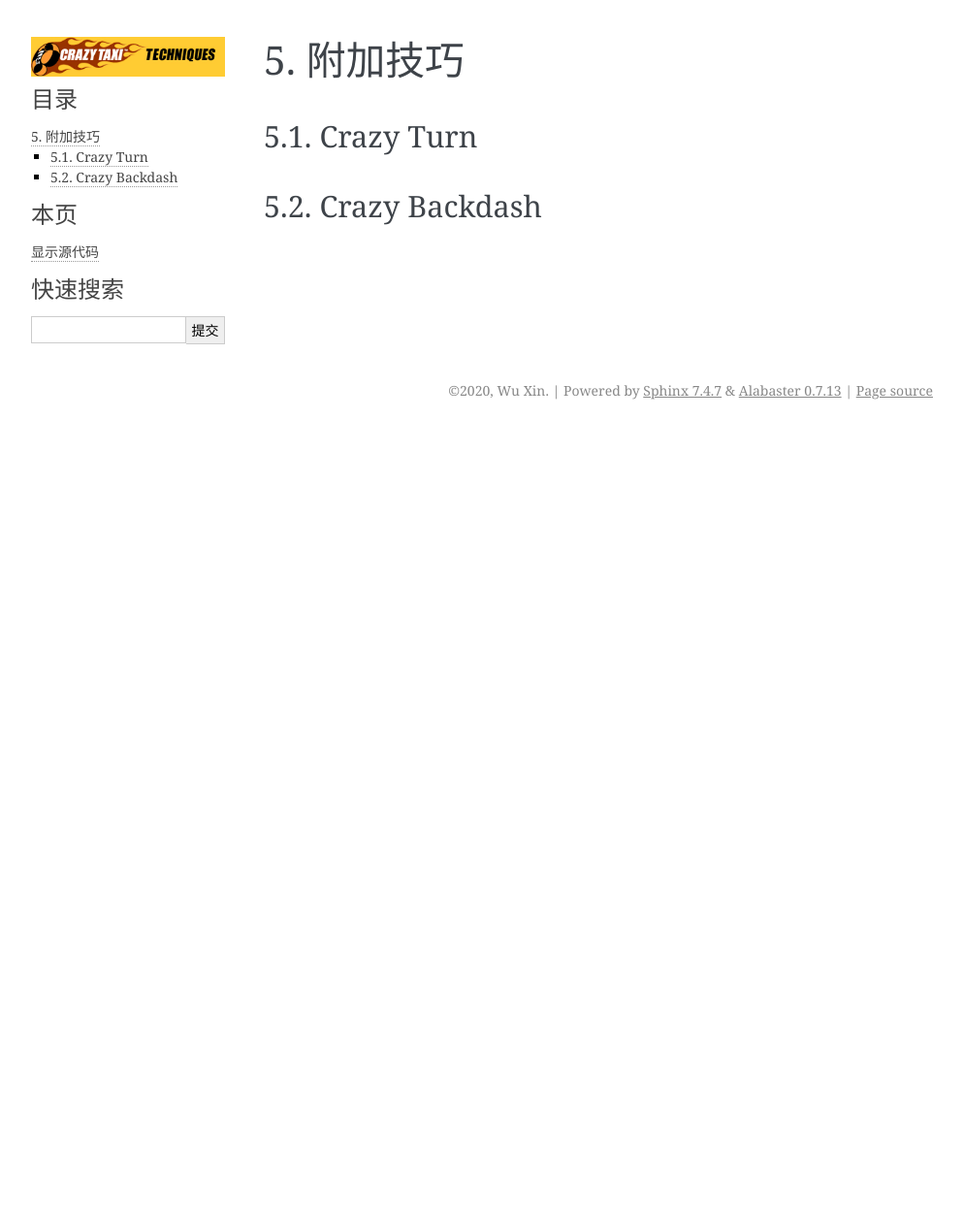
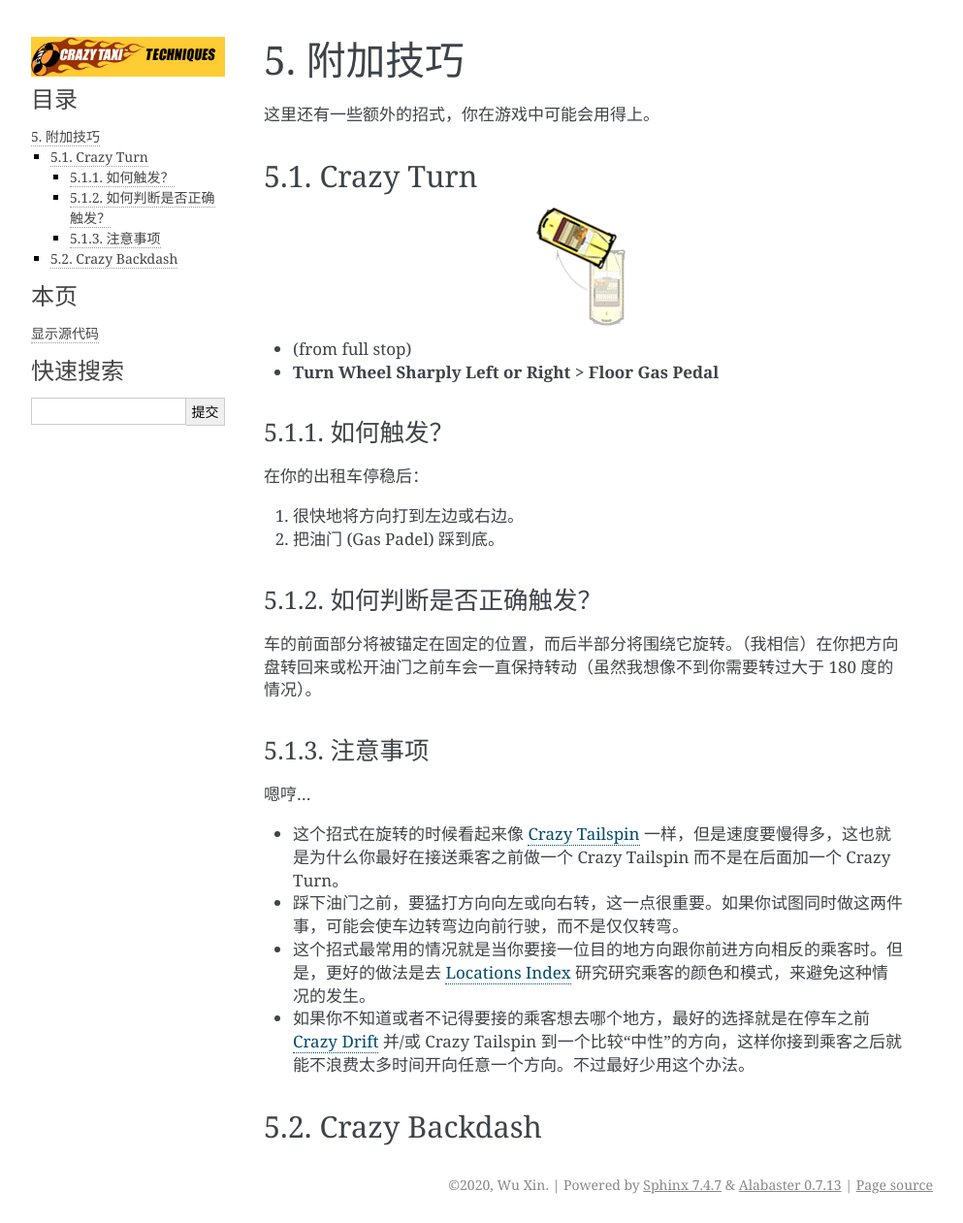
Before and after one commit to XinArkh/crazy-taxi-techniques-zh, a Sphinx documentation site: the page built from docs/Additional-Skills.rst, in a window 1280 px wide. Shown: the whole page at 97% size, without its empty margins (148-1141 px from the left). Built offline with Sphinx 7.4.7, drawn with Linux system fonts in a browser that asks for light colours; before the commit the page ends 900 px from its top, so only the background shows below that.

```diff
--- a/docs/Additional-Skills.rst
+++ b/docs/Additional-Skills.rst
@@ -2,11 +2,47 @@
 
 附加技巧
 ============
+
+这里还有一些额外的招式，你在游戏中可能会用得上。
 
 .. _crazy-turn:
 
 Crazy Turn
 ----------------
 
+.. image:: ./img/CTT-CrazyTurn-100x126.png
+   :align: center
+
+- (from full stop)
+- **Turn Wheel Sharply Left or Right > Floor Gas Pedal**
+
+如何触发？
++++++++++++
+
+在你的出租车停稳后：
+
+1. 很快地将方向打到左边或右边。
+2. 把油门 (Gas Padel) 踩到底。
+
+
+如何判断是否正确触发？
+++++++++++++++++++++++++
+
+车的前面部分将被锚定在固定的位置，而后半部分将围绕它旋转。（我相信）在你把方向盘转回来或松开油门之前车会一直保持转动（虽然我想像不到你需要转过大于 180 度的情况）。
+
+注意事项
+++++++++++++
+
+嗯哼...
+
+- 这个招式在旋转的时候看起来像 :ref:`crazy-tailspin` 一样，但是速度要慢得多，这也就是为什么你最好在接送乘客之前做一个 Crazy Tailspin 而不是在后面加一个 Crazy Turn。
+
+- 踩下油门之前，要猛打方向向左或向右转，这一点很重要。如果你试图同时做这两件事，可能会使车边转弯边向前行驶，而不是仅仅转弯。
+
+- 这个招式最常用的情况就是当你要接一位目的地方向跟你前进方向相反的乘客时。但是，更好的做法是去 :ref:`loc-idx` 研究研究乘客的颜色和模式，来避免这种情况的发生。
+
+- 如果你不知道或者不记得要接的乘客想去哪个地方，最好的选择就是在停车之前 :ref:`crazy-drift` 并/或 Crazy Tailspin 到一个比较“中性”的方向，这样你接到乘客之后就能不浪费太多时间开向任意一个方向。不过最好少用这个办法。
+
+
 Crazy Backdash
 ------------------
--- a/docs/Location-Notes.rst
+++ b/docs/Location-Notes.rst
@@ -3,5 +3,11 @@
 ※ 下车点位置地图
 ====================
 
+Course Map
+-------------
 
-345
+
+.. _loc-idx:
+
+Locations Index
+-------------------
--- a/docs/conf.py
+++ b/docs/conf.py
@@ -17,7 +17,7 @@
 
 # -- Project information -----------------------------------------------------
 
-project = 'crazy-taxi-techniques-zh'
+project = '《疯狂出租车》手册中文版'
 copyright = '2020, Wu Xin'
 author = 'Wu Xin'
 
--- a/docs/index.rst
+++ b/docs/index.rst
@@ -3,7 +3,7 @@
    You can adapt this file completely to your liking, but it should at least
    contain the root `toctree` directive.
 
-Crazy Taxi 手册中文版
+《疯狂出租车》手册中文版
 ====================================================
 
 
@@ -15,9 +15,9 @@ Crazy Taxi 手册中文版
 
 .. note::
 
-   本手册为\ `该网站 <http://www.crazytaxi.net/>`_\ 的\ **非官方**\ 中文翻译。
+   本手册是对\ `该网站 <http://www.crazytaxi.net/>`_\ 的\ **非官方**\ 中文翻译。
 
-本手册的目标是帮助每一个喜欢\ **疯狂出租车**\ （\ `Crazy Taxi <https://en.wikipedia.org/wiki/Crazy_Taxi>`_）的玩家取得 "\ **Crazy**\ " 级的排名，即在每一场游戏中拿到 $20,000 以上的分数。
+本手册的目标是帮助每一个喜欢\ **疯狂出租车** (\ `Crazy Taxi <https://en.wikipedia.org/wiki/Crazy_Taxi>`_) 的玩家取得 "\ **Crazy**\ " 级的排名，即在每一场游戏中拿到 $20,000 以上的分数。
 
 .. toctree::
    :maxdepth: 2
--- a/docs/introduction.rst
+++ b/docs/introduction.rst
@@ -8,7 +8,7 @@
 
 .. note::
 
-   本手册的主要信息来源是其它互联网资源以及作者本人在 **Arcades** 地图中积累的经验。手册收录的内容并不是特定地面向控制台版本。如果你的目标仅仅是提高游戏技巧，那么本手册应该能够帮到你，虽然它“缺少”前面提到的某些特定内容。如果你需要面向家庭控制台版本的代码或作弊器，试试\ `这个网站 <http://www.gamefaqs.com/search/index.html?game=crazy+taxi>`_。
+   本手册的主要信息来源是其它互联网资源以及原作者本人在 **Arcades** 地图中积累的经验。手册收录的内容并不是特定地面向控制台版本。如果你的目标仅仅是提高游戏技巧，那么本手册应该能够帮到你，虽然它“缺少”前面提到的某些特定内容。如果你需要面向家庭控制台版本的代码或作弊器，试试\ `这个网站 <http://www.gamefaqs.com/search/index.html?game=crazy+taxi>`_。
 
 :ref:`general-rules`
 
```
Also changed, not shown: docs/The-5-Skills-You-Need-To-Succeed.rst (+8 -6 lines), docs/img/CTT-CrazyBackdash-43x233.png (added), docs/img/CTT-CrazyTurn-100x126.png (added), docs/img/CTT-OfficialCrazyStop-71x300.png (added), 1 other file.
